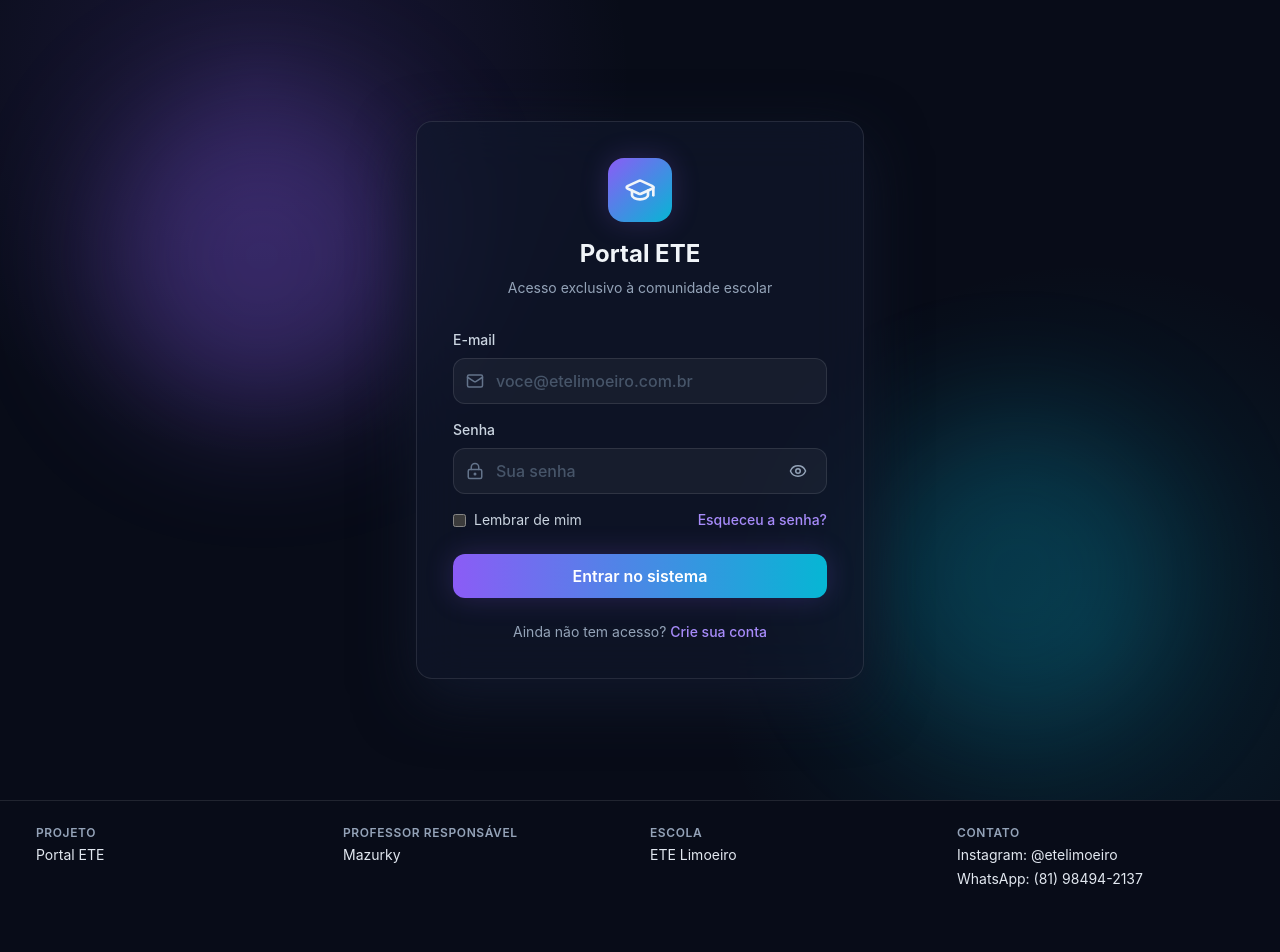
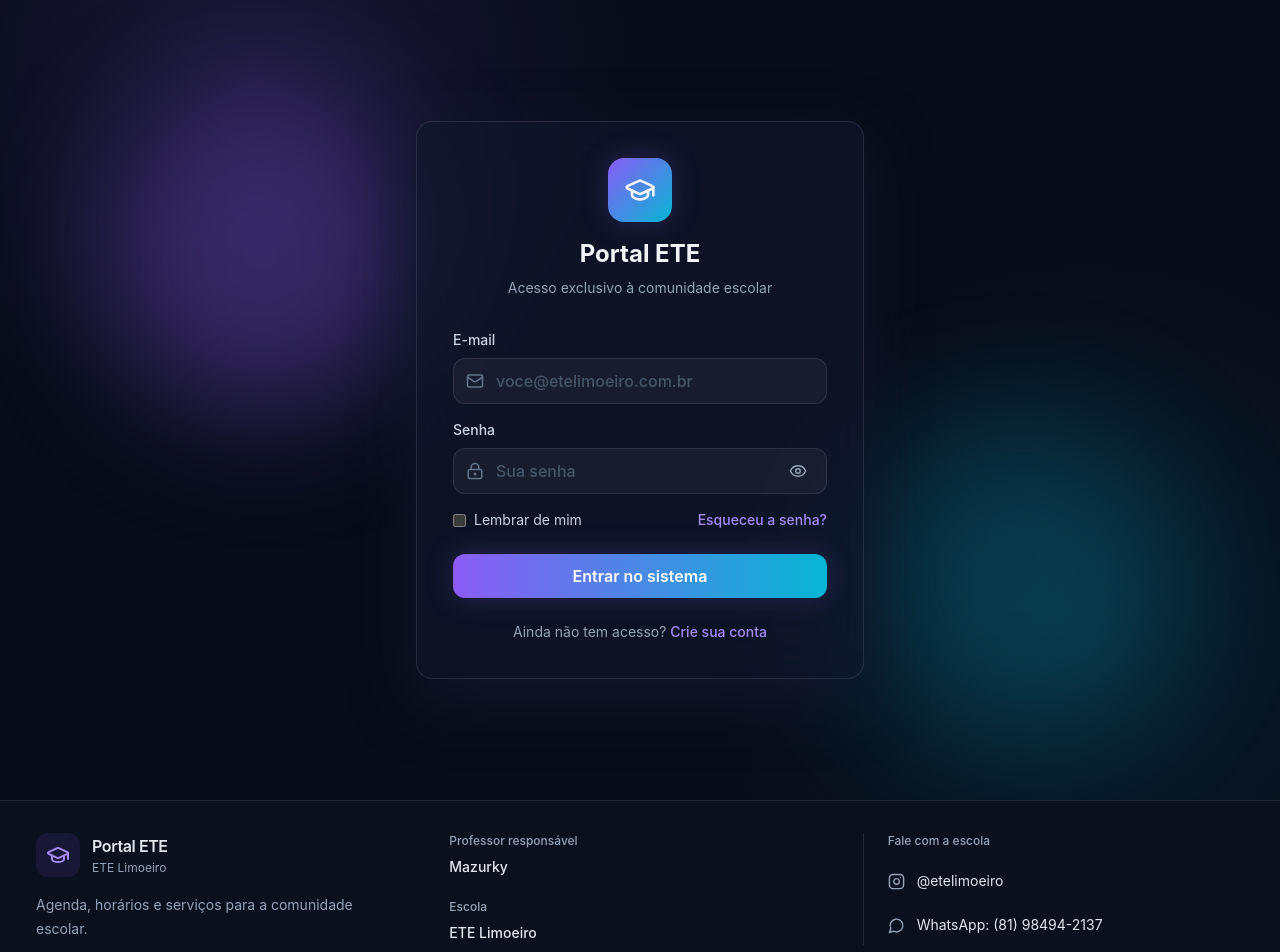
Before and after one commit to beto-torres/portalete, a Next.js app in the folder frontend/: page / in a window 1280 px wide. Shown: the top 952 px of the page. Before the commit the page ends 913 px from the top, so only its background shows below. Built offline with nearby package versions, Linux system fonts and the light colour scheme; no server answers.

Commit message:
Refine footer layout and remove footer link hover highlights

```diff
--- a/frontend/src/app/globals.css
+++ b/frontend/src/app/globals.css
@@ -81,20 +81,20 @@ select option:disabled { color: rgb(100 116 139); }
   cursor: pointer;
 }
 @media (hover: hover) {
-  :is(button, a[href], [role="button"]):not(:disabled):not([aria-disabled="true"]):hover {
+  :is(button, a[href], [role="button"]):not(.footer-link):not(:disabled):not([aria-disabled="true"]):hover {
     outline: 2px solid rgb(var(--interaction-outline) / .75);
     outline-offset: 2px;
   }
-  a[href]:not([aria-disabled="true"]):hover {
+  a[href]:not(.footer-link):not([aria-disabled="true"]):hover {
     text-decoration: underline;
     text-underline-offset: 4px;
   }
 }
-:is(button, a[href], [role="button"]):not(:disabled):not([aria-disabled="true"]):focus-visible {
+:is(button, a[href], [role="button"]):not(.footer-link):not(:disabled):not([aria-disabled="true"]):focus-visible {
   outline: 3px solid rgb(var(--interaction-outline));
   outline-offset: 3px;
 }
-:is(button, a[href], [role="button"]):not(:disabled):not([aria-disabled="true"]):active {
+:is(button, a[href], [role="button"]):not(.footer-link):not(:disabled):not([aria-disabled="true"]):active {
   outline: 3px solid rgb(var(--interaction-outline));
   outline-offset: 1px;
   filter: brightness(.9);
@@ -102,5 +102,11 @@ select option:disabled { color: rgb(100 116 139); }
 :is(button, a[href], [role="button"]):is(:disabled, [aria-disabled="true"]) {
   cursor: not-allowed;
 }
+.footer-link:focus-visible {
+  outline: none;
+  text-decoration: underline;
+  text-decoration-thickness: 2px;
+  text-underline-offset: 4px;
+}
 
 @media (prefers-reduced-motion: reduce) { *,*::before,*::after { scroll-behavior:auto!important; animation-duration:.01ms!important; animation-iteration-count:1!important; transition-duration:.01ms!important; } }
--- a/frontend/src/components/project-footer.tsx
+++ b/frontend/src/components/project-footer.tsx
@@ -1,47 +1,73 @@
 import { projectInfo } from "@/lib/project-info";
+import { GraduationCap, Instagram, MessageCircle } from "lucide-react";
 
 export function ProjectFooter() {
   const credits = [
-    ["Projeto", projectInfo.name],
     ["Professor responsável", projectInfo.teacher],
     ["Escola", projectInfo.school],
   ];
 
   return (
-    <footer className="border-t border-white/10 bg-ink px-4 py-6 text-slate-400 sm:px-7 lg:px-9">
-      <dl className="mx-auto grid max-w-[1428px] gap-5 text-sm sm:grid-cols-2 xl:grid-cols-4">
-        {credits.map(([label, value]) => (
-          <div key={label} className="min-w-0">
-            <dt className="text-xs font-semibold uppercase tracking-wider">
-              {label}
-            </dt>
-            <dd className="mt-1 break-words text-slate-200">{value}</dd>
+    <footer className="border-t border-white/10 bg-panel/40 px-4 py-8 text-slate-400 sm:px-7 lg:px-9">
+      <div className="mx-auto grid max-w-[1428px] gap-8 md:grid-cols-3">
+        <div className="min-w-0">
+          <div className="flex items-center gap-3">
+            <span className="grid size-11 shrink-0 place-items-center rounded-xl bg-primary/10 text-violet-400">
+              <GraduationCap size={24} aria-hidden="true" />
+            </span>
+            <div>
+              <p className="text-base font-semibold tracking-tight text-slate-200">
+                {projectInfo.name}
+              </p>
+              <p className="mt-0.5 text-xs">{projectInfo.school}</p>
+            </div>
           </div>
-        ))}
-        <div className="min-w-0">
-          <dt className="text-xs font-semibold uppercase tracking-wider">
-            Contato
-          </dt>
-          <dd className="mt-1 flex flex-col items-start gap-1 text-slate-200">
+          <p className="mt-4 max-w-xs text-sm leading-6">
+            Agenda, horários e serviços para a comunidade escolar.
+          </p>
+        </div>
+        <dl className="grid content-start gap-5 text-sm">
+          {credits.map(([label, value]) => (
+            <div key={label} className="min-w-0">
+              <dt className="text-xs font-medium">{label}</dt>
+              <dd className="mt-1.5 break-words font-medium leading-6 text-slate-200">
+                {value}
+              </dd>
+            </div>
+          ))}
+        </dl>
+        <div className="min-w-0 border-t border-white/10 pt-5 md:border-l md:border-t-0 md:pl-6 md:pt-0">
+          <h2 className="text-xs font-medium">Fale com a escola</h2>
+          <div className="mt-3 flex flex-col items-start gap-1 text-slate-200">
             <a
               href={`https://www.instagram.com/${projectInfo.instagram}/`}
               target="_blank"
               rel="noopener noreferrer"
-              className="rounded hover:underline focus-visible:outline focus-visible:outline-2 focus-visible:outline-offset-4 focus-visible:outline-violet-400"
+              className="footer-link inline-flex min-h-10 max-w-full items-center gap-3 text-sm"
             >
-              Instagram: @{projectInfo.instagram}
+              <Instagram
+                size={17}
+                className="shrink-0 text-slate-400"
+                aria-hidden="true"
+              />
+              <span className="break-all">@{projectInfo.instagram}</span>
             </a>
             <a
               href={`https://wa.me/${projectInfo.whatsapp}`}
               target="_blank"
               rel="noopener noreferrer"
-              className="rounded hover:underline focus-visible:outline focus-visible:outline-2 focus-visible:outline-offset-4 focus-visible:outline-violet-400"
+              className="footer-link inline-flex min-h-10 max-w-full items-center gap-3 text-sm"
             >
-              WhatsApp: {projectInfo.whatsappLabel}
+              <MessageCircle
+                size={17}
+                className="shrink-0 text-slate-400"
+                aria-hidden="true"
+              />
+              <span>WhatsApp: {projectInfo.whatsappLabel}</span>
             </a>
-          </dd>
+          </div>
         </div>
-      </dl>
+      </div>
     </footer>
   );
 }
```
